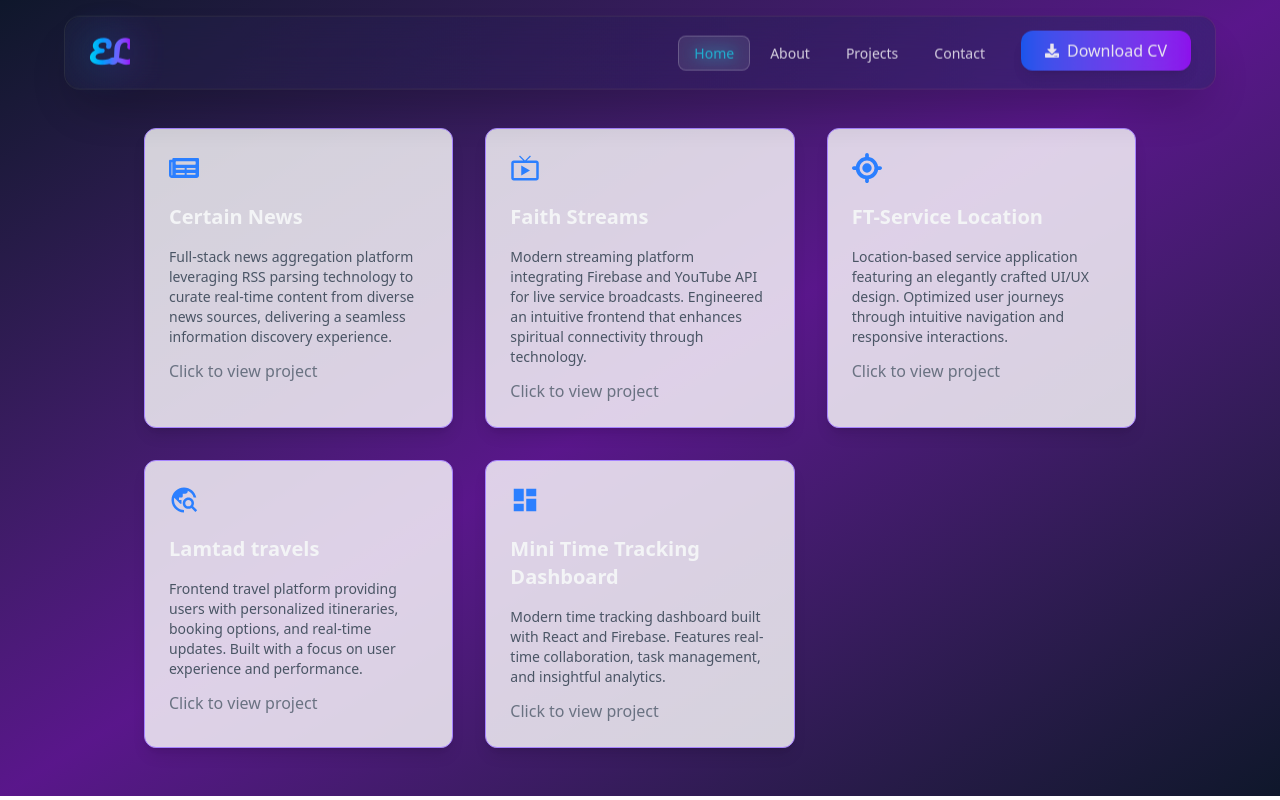
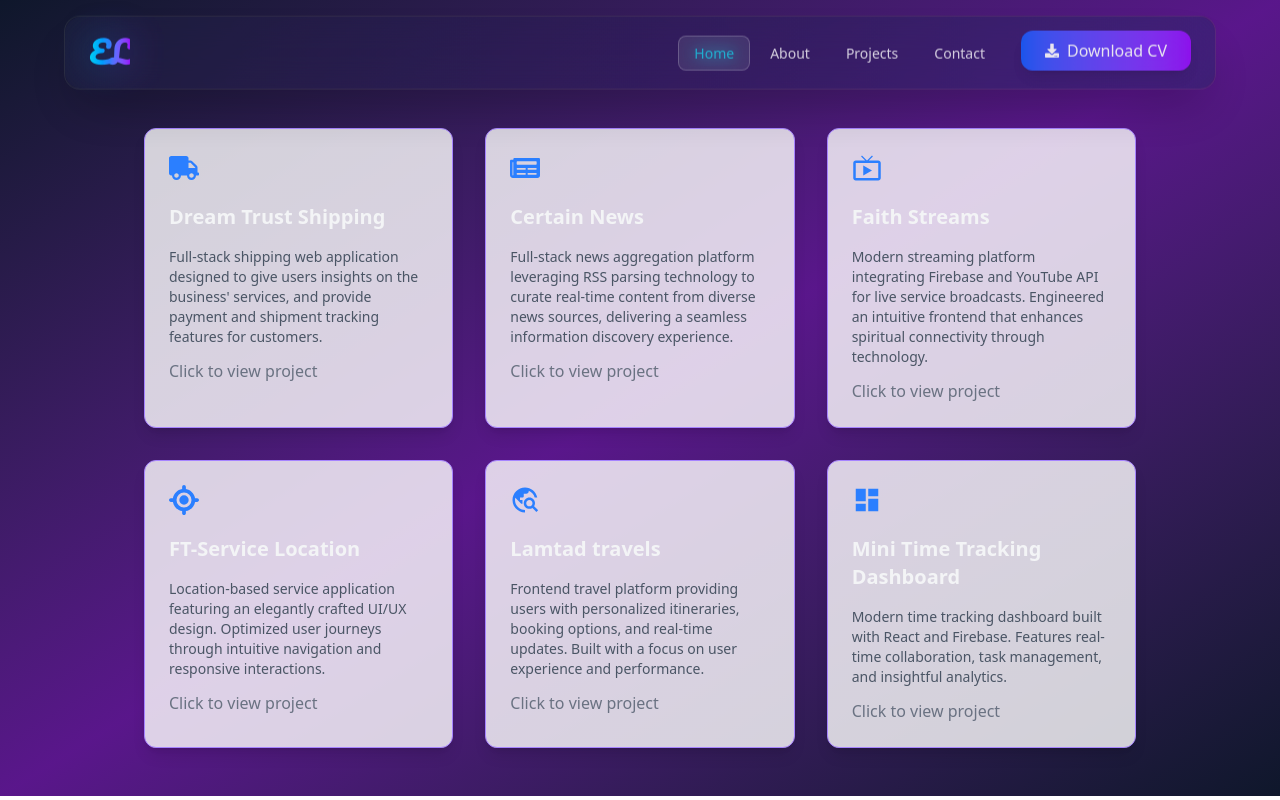
Before and after one commit to Emmy-A-L/my-portfolio, a React (Vite) app: page /projects in a window 1280 px wide. Built offline with nearby package versions, Linux system fonts and the light colour scheme.

Commit message:
Feat: added my most recent project

```diff
--- a/src/pages/ProjectsPage.tsx
+++ b/src/pages/ProjectsPage.tsx
@@ -1,6 +1,6 @@
 // import { useNavigate } from "react-router-dom";
 import Card from "../components/ui/Card";
-import { FaNewspaper } from "react-icons/fa";
+import { FaNewspaper, FaTruck } from "react-icons/fa";
 import { MdDashboard, MdOutlineLiveTv, MdTravelExplore } from "react-icons/md";
 import { FaLocationCrosshairs } from "react-icons/fa6";
 
@@ -8,6 +8,19 @@ const ProjectsPage = () => {
   // const navigate = useNavigate()
   return (
     <section className="w-full max-w-5xl mx-auto py-12 px-4 grid grid-cols-1 md:grid-cols-2 lg:grid-cols-3 gap-8">
+      <Card
+        title="Dream Trust Shipping"
+        description="Full-stack shipping web application designed to give users insights on the business' services, and provide payment and shipment tracking features for customers."
+        icon={FaTruck}
+        onClick={() =>
+          window.open("https://shipping-co-three.vercel.app", "_blank")
+        }
+        children={
+          <p className="text-gray-500 dark:text-gray-400 -mt-2">
+            Click to view project
+          </p>
+        }
+      />
       <Card
         title="Certain News"
         description="Full-stack news aggregation platform leveraging RSS parsing technology to curate real-time content from diverse news sources, delivering a seamless information discovery experience."
```
